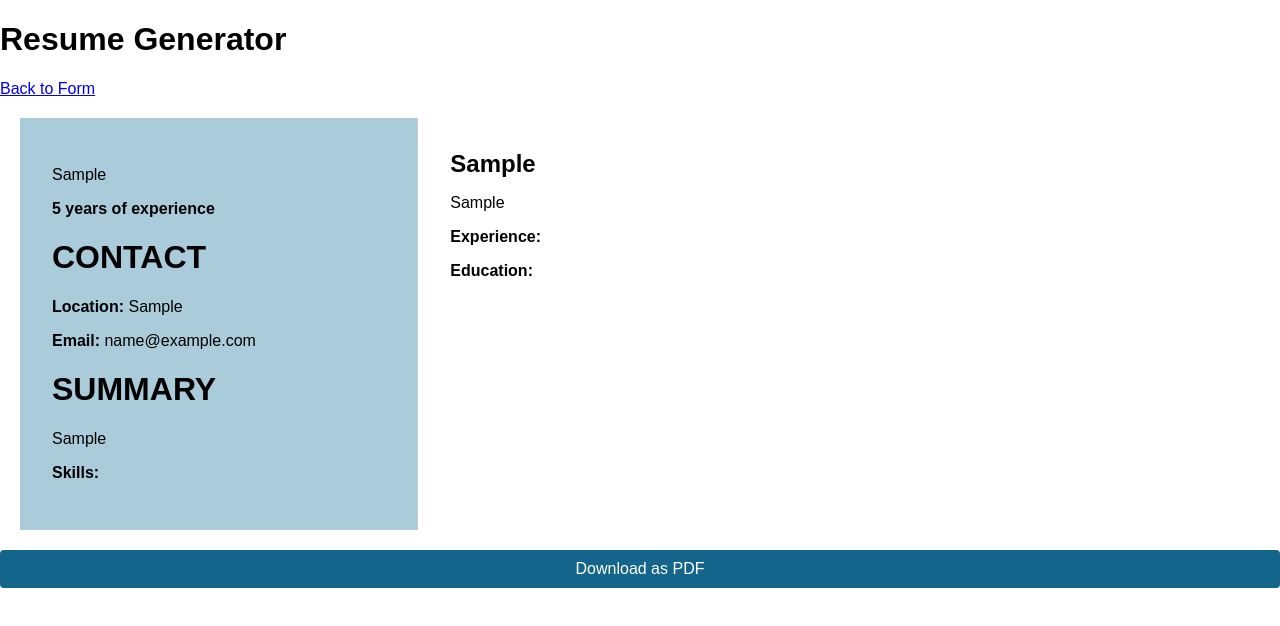
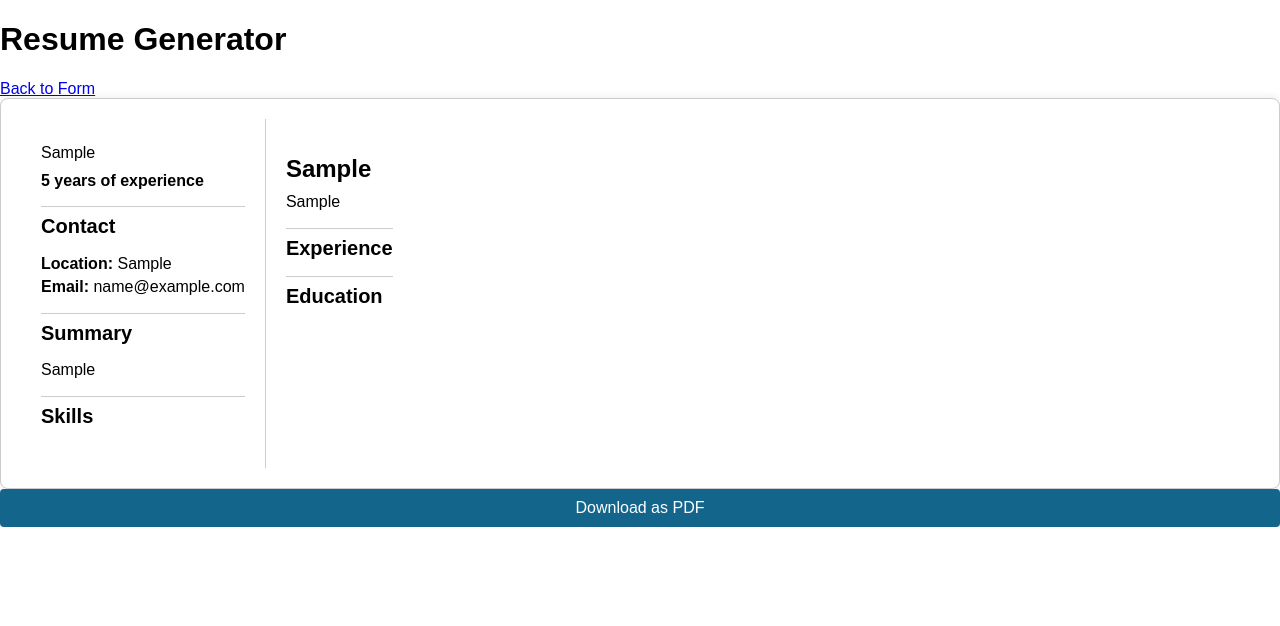
Before and after one commit to Mugdhashrivastava/Resume-generator-React, a React (Create React App) app: page / in a window 1280 px wide. Both pictures are taken after typing "Sample", "Sample", "5", "name@example.com", "Sample", "Sample" into the empty fields and a click on the button "Save". Shown: the top 626 px of the page. Built offline with nearby package versions, Linux system fonts and the light colour scheme.

Commit message:
structured css for preview section

```diff
--- a/src/components/ResumePreview.css
+++ b/src/components/ResumePreview.css
@@ -1,38 +1,55 @@
+
 .resume-container {
   display: flex;
+  font-family: Arial, sans-serif;
+  border: 1px solid #ccc;
+  border-radius: 8px;
   padding: 20px;
+  box-shadow: 0 0 10px rgba(0, 0, 0, 0.1);
+  background-color: #ffffff;
 }
 
 .left-column, .right-column {
+
   padding: 20px;
+  box-sizing: border-box;
+
 }
 
 .left-column {
-  flex: 30%;
   border-right: 1px solid #ccc;
-  background-color: #aacbda;
-  padding: 2rem;
-}
-
-.right-column {
-  flex: 70%;
-  padding: 2rem;
 }
 
 .profile-picture {
-  width: 100px;
-  height: 100px;
+  width: 150px;
+  height: 150px;
   object-fit: cover;
   margin-bottom: 20px;
 }
 
-.right-column h1 {
-  margin: 0;
+.info-section {
+  margin-bottom: 20px;
+}
+
+.section-header {
+  font-size: 1.25rem;
+  font-weight: bold;
+  border-top: 1px solid #ccc;
+  padding-top: 0.5rem;
+
+}
+
+.name {
   font-size: 24px;
   font-weight: bold;
+  margin-bottom: 10px;
 }
 
-.right-column h2 {
-  margin-top: 10px;
-  font-size: 20px;
+.title, .yoe, .current-employer {
+  font-size: 16px;
+  margin-bottom: 10px;
 }
+
+p {
+  margin: 5px 0;
+}
--- a/src/components/ResumePreview.js
+++ b/src/components/ResumePreview.js
@@ -1,4 +1,3 @@
-
 import React, { forwardRef } from 'react';
 import './ResumePreview.css';
 
@@ -7,21 +6,26 @@ const ResumePreview = forwardRef(({ data }, ref) => {
     <div className="resume-container" ref={ref}>
       <div className="left-column">
         {data.picture && <img src={data.picture} alt="User" className="profile-picture" />}
-        <p> {data.title}</p>
-        <p><strong>{data.yoe} years of experience </strong></p>
-        <h1><strong>CONTACT</strong> </h1>
-        <p><strong>Location:</strong> {data.location}</p>
-        <p><strong>Email:</strong> {data.email}</p>
-        <h1><strong>SUMMARY</strong></h1>
-        <p> {data.summary}</p>
-        <p><strong>Skills:</strong> {data.skills}</p>
+        <div className="info-section">
+          <p className="title">{data.title}</p>
+          <p className="yoe"><strong>{data.yoe} years of experience</strong></p>
+          <h2 className="section-header">Contact</h2>
+          <p><strong>Location:</strong> {data.location}</p>
+          <p><strong>Email:</strong> {data.email}</p>
+          <h2 className="section-header">Summary</h2>
+          <p>{data.summary}</p>
+          <h2 className="section-header">Skills</h2>
+          <p>{data.skills}</p>
+        </div>
       </div>
       <div className="right-column">
-        <h1>{data.name}</h1>
-        <p>{data.currentEmployer}</p>
-        <p>{data.title}</p>
-        <p><strong>Experience:</strong> {data.experience}</p>
-        <p><strong>Education:</strong> {data.education}</p>
+        <h1 className="name">{data.name}</h1>
+        <p className="current-employer">{data.currentEmployer}</p>
+        <p className="title">{data.title}</p>
+        <h2 className="section-header">Experience</h2>
+        <p>{data.experience}</p>
+        <h2 className="section-header">Education</h2>
+        <p>{data.education}</p>
       </div>
     </div>
   );
```
